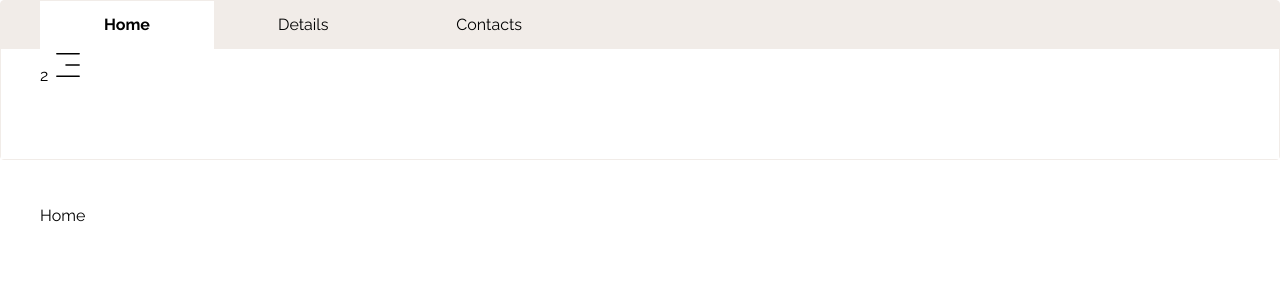
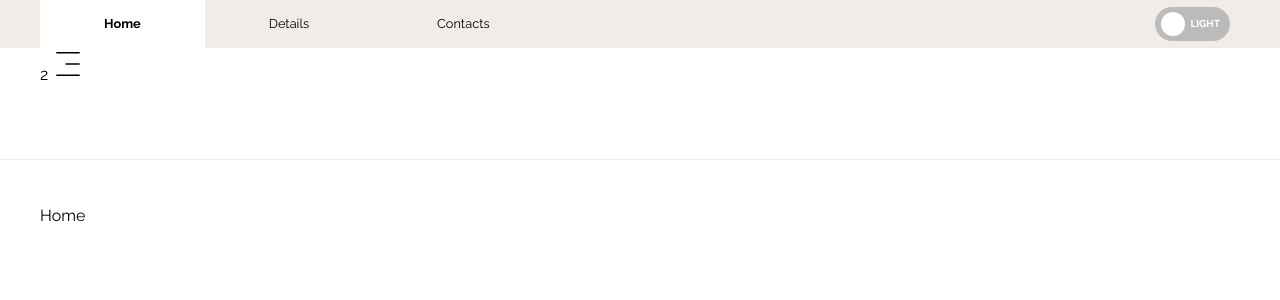
Before and after one commit to juandrepanther/tech-task-web-app, a React (Vite) app: page / in a window 1280 px wide. Shown: the top 300 px of the page. Built offline with nearby package versions, Linux system fonts and the light colour scheme.

Commit message:
feat: theme toggle

```diff
--- a/src/App.tsx
+++ b/src/App.tsx
@@ -4,6 +4,10 @@ import { ThemeContext } from './context/theme-context'
 
 import './styles/_themes.scss'
 import './styles/_common.scss'
+import Details from './pages/details/details'
+import Contacts from './pages/contacts/contacts'
+import { BrowserRouter, Route, Routes } from 'react-router-dom'
+import Appbar from './components/appbar/appbar'
 
 export default function App() {
   const { darkTheme } = useContext(ThemeContext)
@@ -15,8 +19,14 @@ export default function App() {
   }, [darkTheme])
 
   return (
-    <>
-      <Home />
-    </>
+    <BrowserRouter>
+      <Appbar />
+      <Routes>
+        <Route path="/" element={<Home />} />
+        <Route path="/details" element={<Details />} />
+        <Route path="/contacts" element={<Contacts />} />
+        <Route path="*" element={<div>404</div>} />
+      </Routes>
+    </BrowserRouter>
   )
 }
--- a/src/components/appbar/appbar.scss
+++ b/src/components/appbar/appbar.scss
@@ -5,16 +5,22 @@
   width: 100%;
   height: 10rem;
   background-color: var(--background-color-grey);
-  border: 1px solid var(--card-border-color);
-  border-radius: 4px;
+  border-bottom: 1px solid var(--card-border-color);
   display: flex;
   flex-direction: column;
 
   .appbar__top {
     height: 3rem;
 
-    .appbar__menu__wrapper {
+    .appbar__menu__container {
+      height: 100%;
       display: flex;
+      justify-content: space-between;
+      align-items: center;
+
+      .appbar__menu__items__wrapper {
+        display: flex;
+        align-items: center;
         height: 100%;
       }
 
@@ -25,16 +31,23 @@
         background-color: var(--background-color-grey);
         padding: 0 4rem;
         cursor: pointer;
+        font-size: 0.8rem;
+        transition: all 0.3s ease-in-out;
+
+        &:hover {
+          background-color: rgba(255, 255, 255, 0.35);
+        }
+      }
     }
   }
 
   .appbar__bottom {
-    background-color: white;
+    background-color: var(--line-background-color);
     height: calc(100% - 3rem);
   }
 }
 
 .selected__menu__item {
-  background-color: white !important;
+  background-color: var(--selected-menu-background) !important;
   font-weight: 700;
 }
--- a/src/components/appbar/appbar.tsx
+++ b/src/components/appbar/appbar.tsx
@@ -1,16 +1,24 @@
 import { CiMenuFries } from 'react-icons/ci'
 import { MenuItem } from './menu-item'
 import { menu } from './menu-urls'
+import ToggleSwitch from './toggle-switch'
+import { Theme } from '../../types'
 import './appbar.scss'
 
 export default function Appbar() {
   return (
     <div className="appbar">
       <div className="container page appbar__top">
-        <div className="appbar__menu__wrapper">
-          {menu.map((item, i) => (
-            <MenuItem menu={item} key={i} />
-          ))}
+        <div className="appbar__menu__container">
+          <div className="appbar__menu__items__wrapper">
+            {menu.map((item, i) => (
+              <MenuItem menu={item} key={i} />
+            ))}
+          </div>
+
+          <div>
+            <ToggleSwitch optionLabels={[Theme.DARK, Theme.LIGHT]} />
+          </div>
         </div>
       </div>
       <div className="appbar__bottom">
--- a/src/components/appbar/menu-item.tsx
+++ b/src/components/appbar/menu-item.tsx
@@ -24,7 +24,7 @@ export const MenuItem = ({ menu: { url, menuItem } }: Props) => {
 
   return (
     <div onClick={selectPage} className={`appbar__menu__item ${selectedStyle}`}>
-      {menuItem}
+      <h6>{menuItem}</h6>
     </div>
   )
 }
--- /dev/null
+++ b/src/components/appbar/toggle-switch.scss
@@ -0,0 +1,91 @@
+$label-colour: #bbb;
+$toggle-colour: #2f855a;
+
+.toggle-switch {
+  position: relative;
+  margin-right: 10px;
+  width: 75px;
+  display: inline-block;
+  vertical-align: middle;
+  -webkit-user-select: none;
+  user-select: none;
+  -moz-user-select: none;
+  -ms-user-select: none;
+  text-align: left;
+  &-checkbox {
+    display: none;
+  }
+  &-label {
+    display: block;
+    overflow: hidden;
+    cursor: pointer;
+    border: 0 solid $label-colour;
+    border-radius: 20px;
+    margin: 0;
+  }
+  &-inner {
+    display: block;
+    width: 200%;
+    margin-left: -100%;
+    transition: margin 0.3s ease-in 0s;
+    &:before,
+    &:after {
+      display: block;
+      float: left;
+      width: 50%;
+      height: 34px;
+      padding: 0;
+      line-height: 34px;
+      font-size: 10px;
+      color: white;
+      font-weight: bold;
+      box-sizing: border-box;
+    }
+    &:before {
+      content: attr(data-dark);
+      text-transform: uppercase;
+      padding-left: 10px;
+      background-color: var(--primary-color);
+      color: white;
+    }
+  }
+  &-inner:after {
+    content: attr(data-light);
+    text-transform: uppercase;
+    padding-right: 10px;
+    background-color: $label-colour;
+    color: white;
+    text-align: right;
+  }
+  &-switch {
+    display: block;
+    width: 24px;
+    margin: 5px;
+    background: white;
+    position: absolute;
+    top: 0;
+    bottom: 0;
+    right: 40px;
+    border: 0 solid $label-colour;
+    border-radius: 20px;
+    transition: all 0.3s ease-in 0s;
+  }
+  &-checkbox:checked + &-label {
+    .toggle-switch-inner {
+      margin-left: 0;
+    }
+    .toggle-switch-switch {
+      right: 0px;
+    }
+  }
+
+  @media screen and (max-width: 991px) {
+    transform: scale(0.9);
+  }
+  @media screen and (max-width: 767px) {
+    transform: scale(0.825);
+  }
+  @media screen and (max-width: 575px) {
+    transform: scale(0.75);
+  }
+}
--- /dev/null
+++ b/src/components/appbar/toggle-switch.tsx
@@ -0,0 +1,30 @@
+import { useContext, useState } from 'react'
+import { ThemeContext } from '../../context/theme-context'
+import './toggle-switch.scss'
+interface Props {
+  optionLabels: string[]
+}
+
+export default function ToggleSwitch({ optionLabels }: Props) {
+  const [iscChecked, setIsChecked] = useState(false)
+  const { toggleTheme } = useContext(ThemeContext)
+
+  const changeTheme = () => {
+    setIsChecked(!iscChecked)
+    toggleTheme()
+  }
+
+  return (
+    <div className="toggle-switch" onClick={changeTheme}>
+      <input type="checkbox" className="toggle-switch-checkbox" checked={iscChecked} readOnly />
+      <label className="toggle-switch-label">
+        <span
+          className="toggle-switch-inner"
+          data-dark={optionLabels[0]}
+          data-light={optionLabels[1]}
+        />
+        <span className="toggle-switch-switch" />
+      </label>
+    </div>
+  )
+}
--- a/src/main.tsx
+++ b/src/main.tsx
@@ -1,24 +1,12 @@
 import React from 'react'
 import ReactDOM from 'react-dom/client'
-import { BrowserRouter, Route, Routes } from 'react-router-dom'
 import { ThemeProvider } from './context/theme-context'
-import Appbar from './components/appbar/appbar'
 import App from './App'
-import Details from './pages/details/details'
-import Contacts from './pages/contacts/contacts'
 
 ReactDOM.createRoot(document.getElementById('root')!).render(
   <React.StrictMode>
     <ThemeProvider>
-      <BrowserRouter>
-        <Appbar />
-        <Routes>
-          <Route path="/" element={<App />} />
-          <Route path="/details" element={<Details />} />
-          <Route path="/contacts" element={<Contacts />} />
-          <Route path="*" element={<div>404</div>} />
-        </Routes>
-      </BrowserRouter>
+      <App />
     </ThemeProvider>
   </React.StrictMode>,
 )
--- a/src/styles/_colors.scss
+++ b/src/styles/_colors.scss
@@ -11,6 +11,7 @@ $black-2: #232323;
 $neutral-0: #ffffff;
 $neutral-500: #949497;
 $neutral-700: #626264;
-$neutral-900: #1a1a1c;
+$neutral-800: #39393a;
+$neutral-900: #333333;
 $dark-overlay-8: #2b2b2e;
 $primary-500: #846bda;
--- a/src/styles/_variables.scss
+++ b/src/styles/_variables.scss
@@ -4,16 +4,18 @@ html[data-theme='light'] {
   --background-color-grey: #{$grey-1};
   --primary-color: #{$blue-1};
   --secondary-color: #{$grey-2};
-  --card-background-color: #{$white-1};
+  --line-background-color: #{$white-1};
   --card-border-color: #{$grey-1};
+  --selected-menu-background: #{$white-1};
 }
 
 html[data-theme='dark'] {
   --color: #{$neutral-0};
   --background-color: #{$neutral-900};
-  --background-color-grey: #{$white-1};
-  --primary-color: #{$primary-500};
+  --background-color-grey: #{$neutral-900};
+  --primary-color: #{$blue-1};
   --secondary-color: #{$neutral-500};
-  --card-background-color: #{$dark-overlay-8};
-  --card-border-color: #{$neutral-700};
+  --line-background-color: #{$neutral-900};
+  --card-border-color: #{$neutral-800};
+  --selected-menu-background: #{$neutral-700};
 }
--- a/src/types.ts
+++ b/src/types.ts
@@ -5,3 +5,8 @@ export interface MenuType {
   url: UrlType
 }
 export type SelectedMenuType = 'selected__menu__item' | ''
+
+export enum Theme {
+  DARK = 'dark',
+  LIGHT = 'light',
+}
```
Lines whose indentation alone changed are shown as unchanged.
